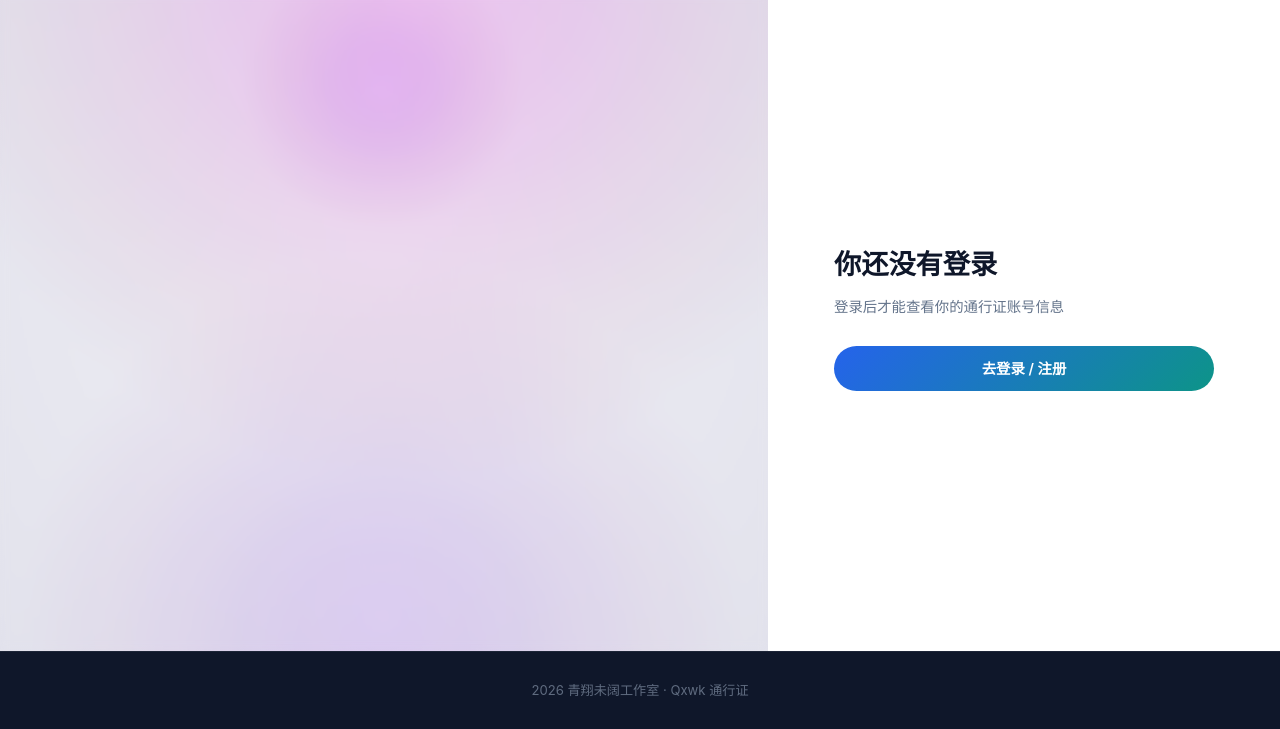
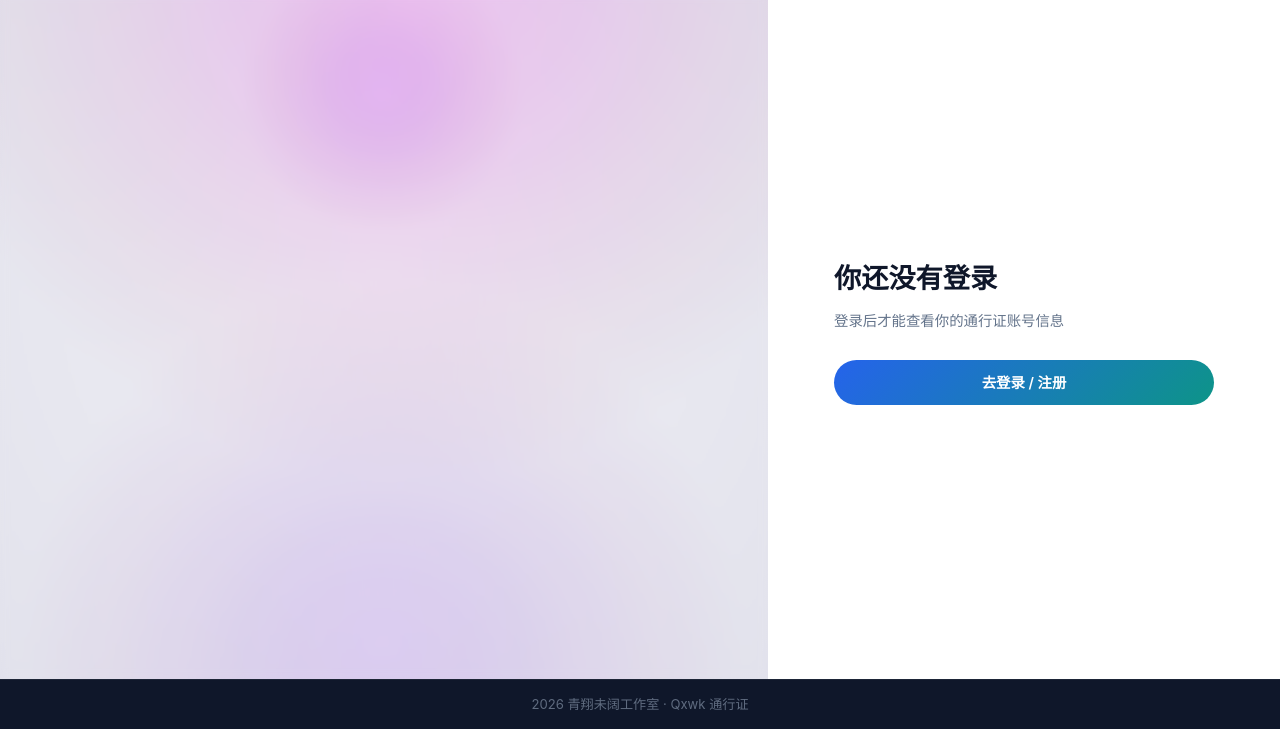
Before and after one commit to Qxwk-Studio/Qxwk-Account, a website: page public/account.html in a window 1280 px wide. Shown: the part 71-800 px from the top of the page. Drawn offline with Linux system fonts and the light colour scheme.

Commit message:
2026.8.26 页脚更新

```diff
--- a/public/account.html
+++ b/public/account.html
@@ -501,7 +501,7 @@
   .footer {
     background: #0f172a;
     text-align: center;
-    padding: 28px 24px;
+    padding: 14px 24px;
     color: var(--text-tertiary);
     font-size: 0.82rem;
     border-top: 1px solid rgba(255, 255, 255, 0.06);
```
Also changed, not shown: public/login.html (+2 -2 lines), README.md.
